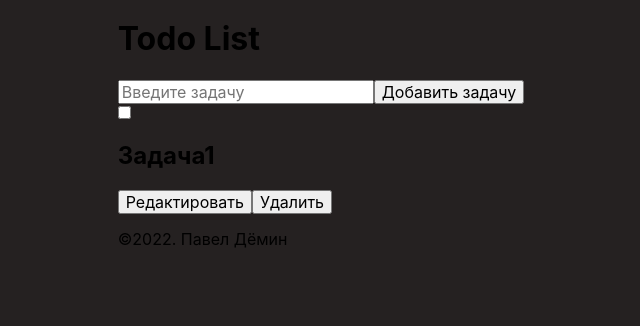
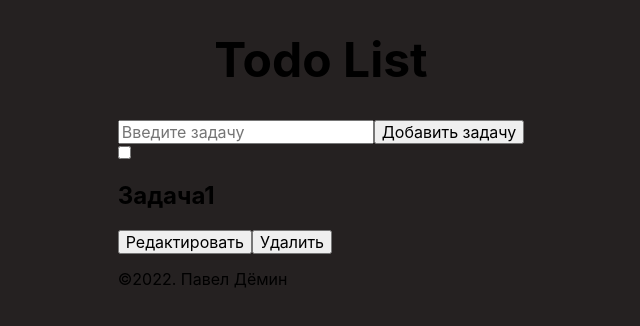
Before and after one commit to Tptechnician/TODO-LIST, a React (Create React App) app: page / in a window 1280 px wide. Shown: the top 326 px of the page, without its empty margins (319-959 px from the left). Built offline with nearby package versions, Linux system fonts and the light colour scheme.

Commit message:
stylization header

```diff
--- a/src/Components/Header/Header.scss
+++ b/src/Components/Header/Header.scss
@@ -0,0 +1,8 @@
+@import '../../variables';
+
+.header {
+    &__title {
+        text-align: center;
+        font-size: $fontSizeTitle;
+    }
+  }
--- /dev/null
+++ b/src/_variables.scss
@@ -0,0 +1,2 @@
+$fontSizeTitle: 48px;
+$fontSizeItem: 24px;
--- a/src/index.scss
+++ b/src/index.scss
@@ -1,2 +1,3 @@
 @import url(./vendor/normalize.scss);
 @import url(./Components/App/App.scss);
+@import url(./Components/Header/Header.scss);
```
